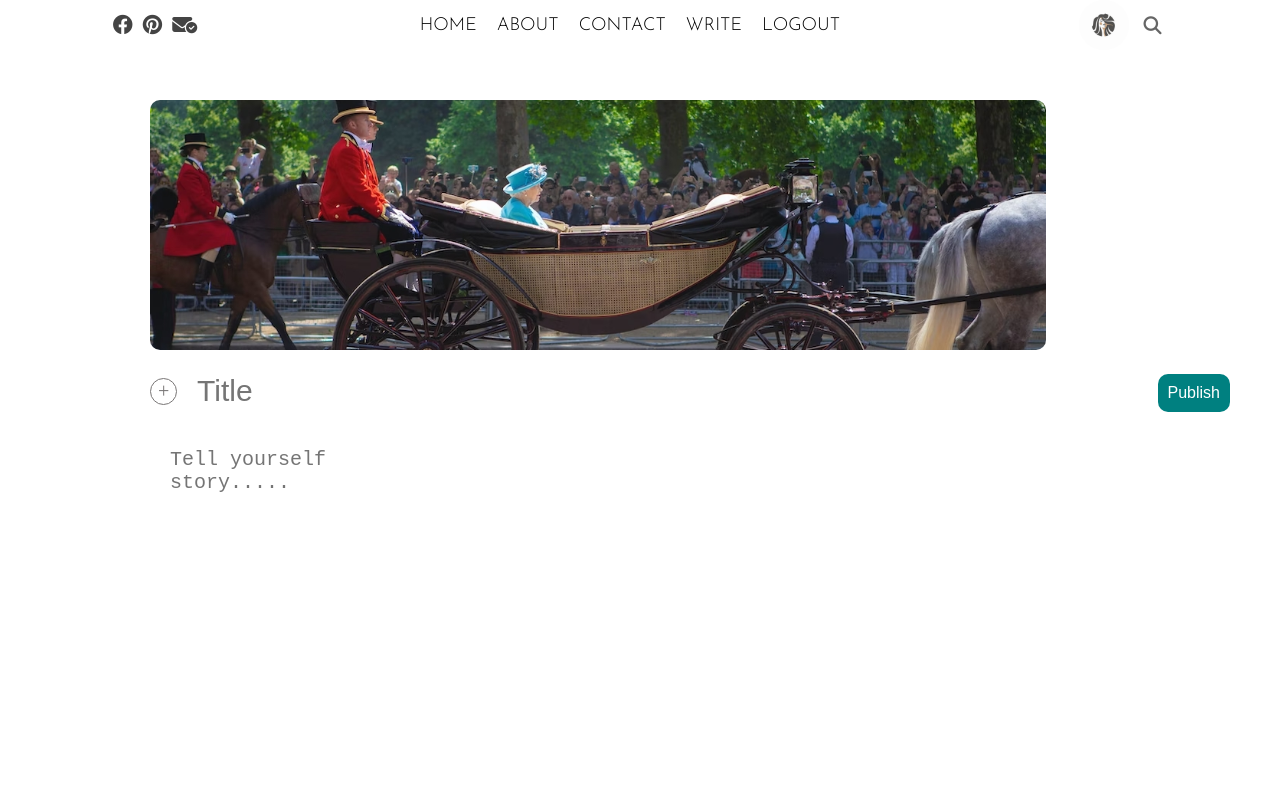
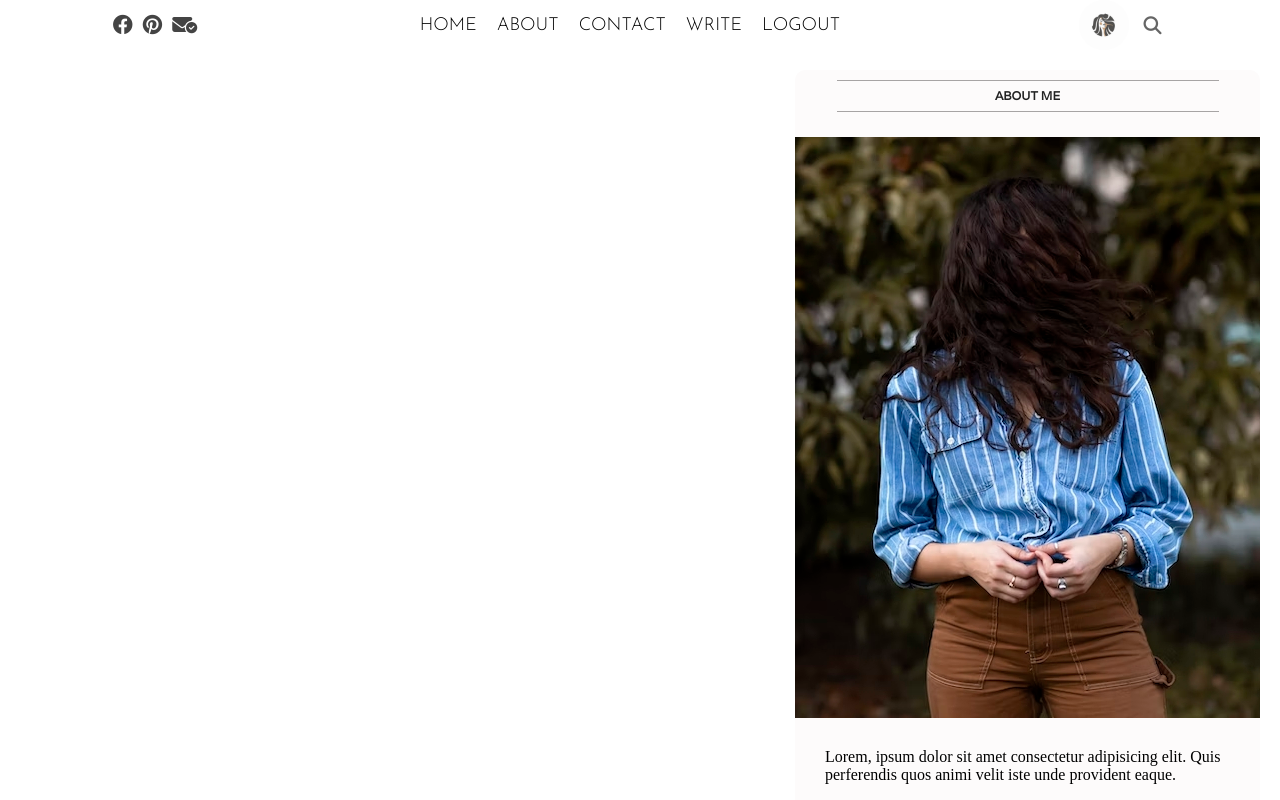
Before and after one commit to Sama-Liyanage/Journal-Website, a React (Create React App) app: page / in a window 1280 px wide. Shown: the top 800 px of the page. Built offline with nearby package versions, Linux system fonts and the light colour scheme.

Commit message:
Added settings component

```diff
--- a/src/app/App.js
+++ b/src/app/App.js
@@ -1,12 +1,13 @@
 import Home from "../pages/home/Home";
 import TopBar from "../components/topbar/TopBar";
-import Write from "../pages/home/write/Write";
+import Settings from "../pages/settings/Settings";
+
 
 function App() {
   return (
     <>
     <TopBar/>
-    <Write/>
+    <Settings/>
     </>
   );
 }
--- /dev/null
+++ b/src/pages/settings/Settings.jsx
@@ -0,0 +1,12 @@
+import React from 'react'
+import "./settings.css";
+import Sidebar from "../../components/sidebar/Sidebar"
+
+export default function Settings() {
+  return (
+    <div className="settings">
+      <div className="settingsWrapper"></div>
+      <Sidebar />
+    </div>
+  )
+}
--- /dev/null
+++ b/src/pages/settings/settings.css
@@ -0,0 +1,7 @@
+.settings {
+    display: flex;
+}
+
+.settingsWrapper {
+    flex: 9;
+}
```
